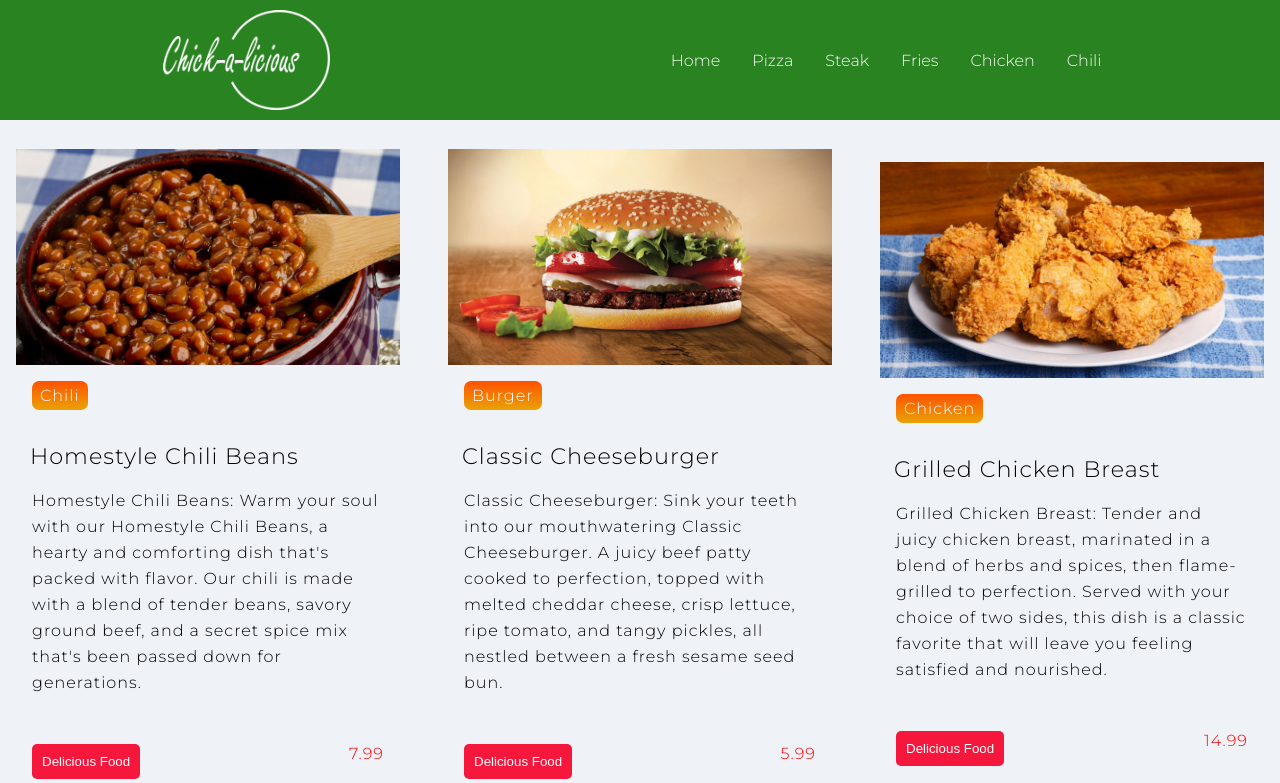
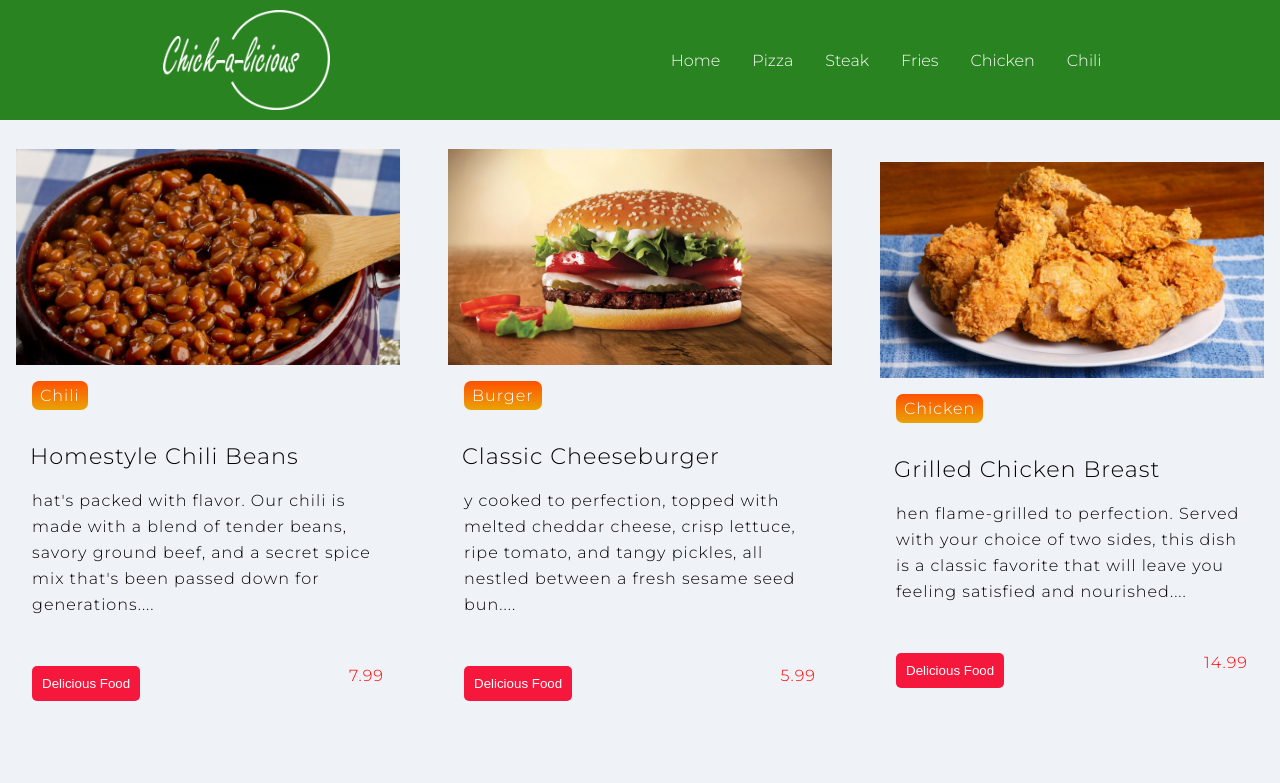
Before and after one commit to gurime/foodapp, a Next.js app: page / in a window 1280 px wide. Shown: the top 783 px of the page. Built offline with nearby package versions, Linux system fonts and the light colour scheme.

Commit message:
Update Card.js

```diff
--- a/src/Components/Menu/Card.js
+++ b/src/Components/Menu/Card.js
@@ -13,7 +13,7 @@ return (
 
 </div>
 <h2 className="card-title">{frontmatter.title}</h2>
-<p className="card-content">{frontmatter.excerpt}</p>
+<p className="card-content">{frontmatter.excerpt.slice((0,100))}...</p>
 <div style={{display:'flex',placeItems:'center',justifyContent:'space-between',padding:'0 1rem'}}>
 <Link href={`/DetailsPage/${post.slug}`} className='slugbtn btn'>
   <button className="card-button" rel="noreferrer"> Delicious Food</button>
```
